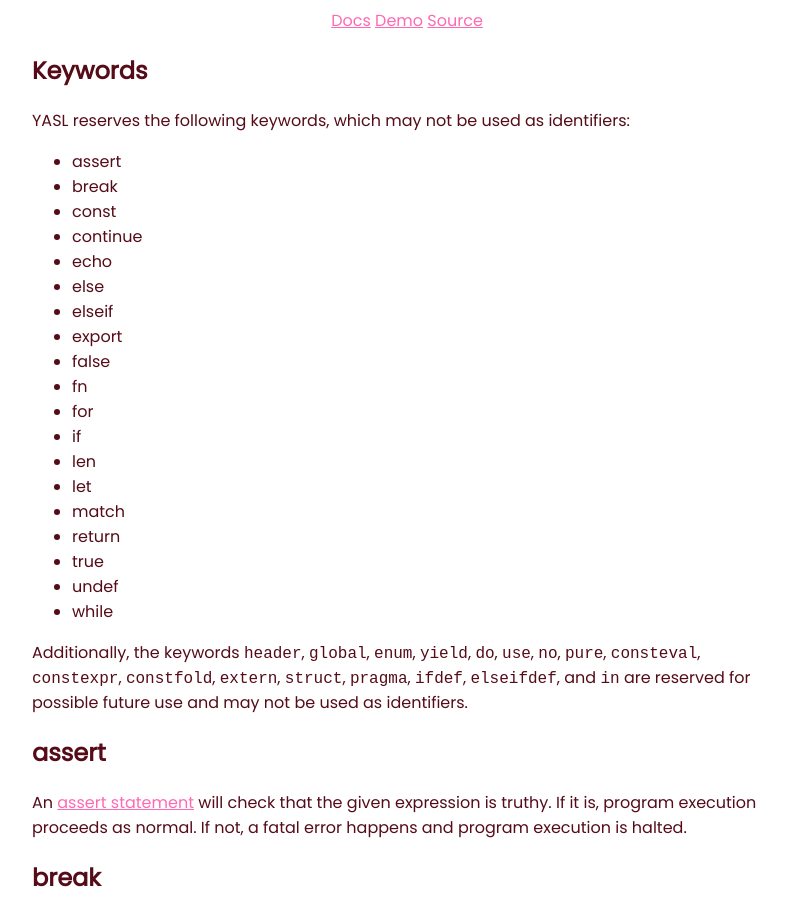
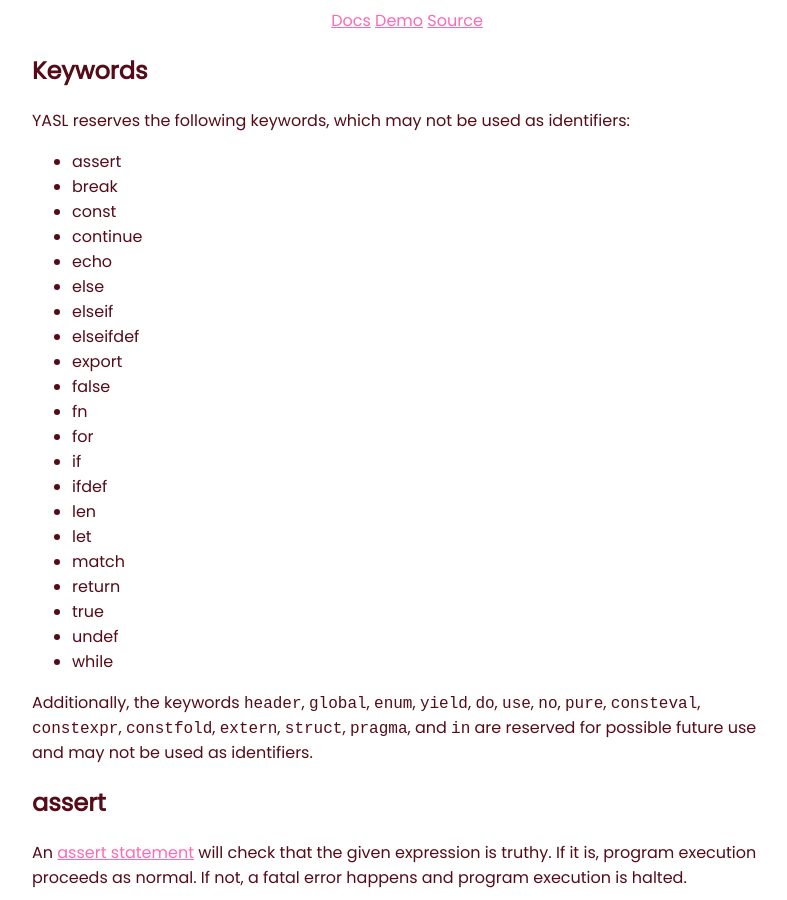
Before and after one commit to yasl-lang/docs, a Jekyll site: the page built from keywords.md, in a window 1280 px wide and 900 px high. Shown: the whole window, without its empty margins (233-1020 px from the left). Built offline with Jekyll 4.4.1, drawn with Linux system fonts in a browser that asks for light colours; our own code applies the rules of GitHub Pages for plain Markdown files; a script that is not in the unit is left out; part of the change alters nothing that is shown.

```diff
--- a/keywords.md
+++ b/keywords.md
@@ -9,11 +9,13 @@ YASL reserves the following keywords, which may not be used as identifiers:
 * echo
 * else
 * elseif
+* elseifdef
 * export
 * false
 * fn
 * for
 * if
+* ifdef
 * len
 * let
 * match
@@ -22,7 +24,7 @@ YASL reserves the following keywords, which may not be used as identifiers:
 * undef
 * while
 
-Additionally, the keywords `header`, `global`, `enum`, `yield`, `do`, `use`, `no`, `pure`, `consteval`, `constexpr`, `constfold`, `extern`, `struct`, `pragma`, `ifdef`, `elseifdef`, and `in` are reserved for possible future use and may not be used as identifiers.
+Additionally, the keywords `header`, `global`, `enum`, `yield`, `do`, `use`, `no`, `pure`, `consteval`, `constexpr`, `constfold`, `extern`, `struct`, `pragma`, and `in` are reserved for possible future use and may not be used as identifiers.
 
 # assert
 An [assert statement](https://yasl-lang.github.io/docs/statements/assert) will check that the given expression is truthy. If it is, program execution proceeds as normal. If not, a fatal error happens and program execution is halted.
```
